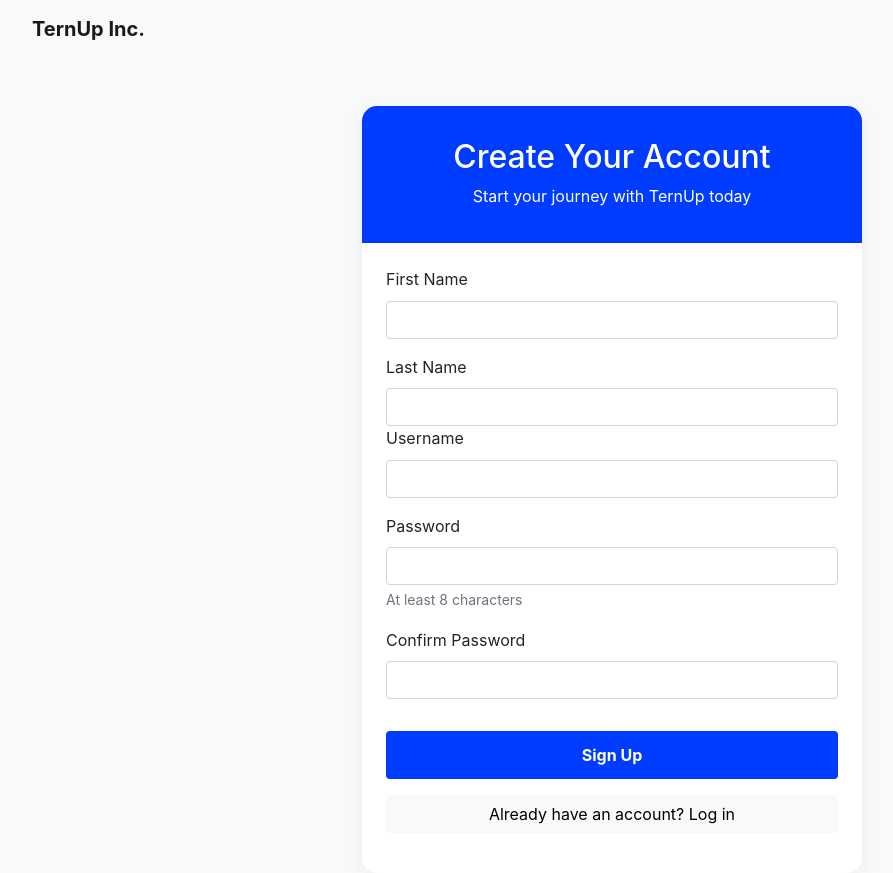
After one commit to TERN-UP-INC/internship-platform-app, a Flask app: page /Signup in a window 1280 px wide. The commit adds this page. Shown: the whole page, without its empty margins (28-921 px from the left). Run offline with Flask 3, Linux system fonts and the light colour scheme; parts of the project's set-up code (start-up, migrations or seed data) failed here and were passed over.

Commit message:
added a signup page, which also adds to the students file

```diff
--- a/App/data/students.csv
+++ b/App/data/students.csv
@@ -6,3 +6,9 @@
 5,john33,bobpass,Julie,Robinson
 6,ccunningham,bobpass,David,Park
 7,bob,bobpass,John,Smith
+21,manny,manpass,Pencil,Man
+22,Hoisen,jaypass,kenneth,Hosein
+23,nram,npass,Nelly,Ramai
+24,jwill,jpass,jason,squilliams
+25,json,jsonpass,jameel,richardson
+26,snichdx,him,Nicho,Mendy
--- a/App/models/user.py
+++ b/App/models/user.py
@@ -59,6 +59,13 @@
 
     def __repr__(self):
         return f"<Student {self.username}>"
+    def get_json(self):
+        return {
+            'id': self.id,
+            'username': self.username,
+            'firstname': self.firstname,
+            'lastname': self.lastname
+        }
 
 
 class Admin(User):
--- a/App/templates/layout.html
+++ b/App/templates/layout.html
@@ -63,6 +63,10 @@
             </div>
             <button type="submit" class="btn btn-primary">Login</button>
           </form>
+          <form class="d-flex" method="GET" action="/Signup">
+          <button type="submit" class="btn btn-primary">Sign Up</button>
+          </form>
+
           {% endif %}
         </div>
       </div>
--- /dev/null
+++ b/App/templates/signup.html
@@ -0,0 +1,169 @@
+<!doctype html>
+<html>
+
+  <head>
+
+    <link rel="apple-touch-icon" sizes="180x180" href="{{ url_for('static', filename='apple-touch-icon.png') }}">
+    <link rel="icon" type="image/png" sizes="32x32" href="{{ url_for('static', filename='favicon-32x32.png') }}">
+    <link rel="icon" type="image/png" sizes="16x16" href="{{ url_for('static', filename='favicon-16x16.png') }}">
+    <link rel="manifest" href="{{ url_for('static', filename='site.webmanifest') }}">
+    <link href="https://cdn.jsdelivr.net/npm/bootstrap@5.0.2/dist/css/bootstrap.min.css" rel="stylesheet"
+      integrity="sha384-EVSTQN3/azprG1Anm3QDgpJLIm9Nao0Yz1ztcQTwFspd3yD65VohhpuuCOmLASjC" crossorigin="anonymous">
+    <meta name="viewport" content="width=device-width, initial-scale=1.0" />
+    <title>Sign Up | TernUp Inc.</title>
+    <style>
+      * {
+        margin: 0;
+        padding: 0;
+        box-sizing: border-box;
+      }
+
+      body {
+        font-family: Inter, Arial, sans-serif;
+        line-height: 1.6;
+        background-color: #f8f9fa;
+      }
+
+      .signup-container {
+        max-width: 500px;
+        margin: 0 auto;
+      }
+
+      .signup-card {
+        border: none;
+        border-radius: 15px;
+        box-shadow: 0 5px 20px rgba(0,0,0,0.05);
+      }
+
+      .signup-header {
+        background: linear-gradient(135deg, #003cff, #003cff);
+        color: white;
+        border-radius: 15px 15px 0 0 !important;
+        padding: 2rem;
+        text-align: center;
+      }
+
+      .btn-signup {
+        background: linear-gradient(135deg, #003cff, #003cff);
+        border: none;
+        padding: 12px;
+        font-weight: bold;
+      }
+
+      .btn-signup:hover {
+        opacity: 0.9;
+        transform: translateY(-2px);
+      }
+
+      .login-link {
+        color: #6e8efb;
+        text-decoration: none;
+      }
+
+      .login-link:hover {
+        text-decoration: underline;
+      }
+    </style>
+  </head>
+
+  <body>
+    <nav class="navbar navbar-expand-lg sticky-top navbar-light bg-light px-5">
+      <div class="container-fluid">
+        <a class="navbar-brand fw-bold" href="/">TernUp Inc.</a>
+        <button class="navbar-toggler" type="button" data-bs-toggle="collapse" data-bs-target="#navbarNav"
+          aria-controls="navbarNav" aria-expanded="false" aria-label="Toggle navigation">
+          <span class="navbar-toggler-icon"></span>
+        </button>
+        <div class="collapse navbar-collapse" id="navbarNav">
+          <ul class="navbar-nav me-auto mb-2 mb-lg-0">
+            {% if is_authenticated %}
+            {% block user_routes %}{% endblock %}
+            {% endif %}
+          </ul>
+
+          {% if is_authenticated %}
+          <ul class="navbar-nav">
+            <li class="nav-item">
+              <a class="nav-link" href="/logout">Logout</a>
+            </li>
+          </ul>
+          {% endif %}
+        </div>
+      </div>
+    </nav>
+      </div>
+    </nav>
+
+    <main class="container mt-5">
+      <div class="signup-container">
+        <div class="card signup-card">
+          <div class="card-header signup-header">
+            <h2>Create Your Account</h2>
+            <p class="mb-0">Start your journey with TernUp today</p>
+          </div>
+          <div class="card-body p-4">
+            <form method="POST" action="/Signup">
+              <div class="mb-3">
+                <label for="FirstName" class="form-label">First Name</label>
+                <input type="text" class="form-control" id="FirstName" name="FirstName" required>
+              </div>
+                <div class="mb-3">
+                    <label for="LastName" class="form-label">Last Name</label>
+                    <input type="text" class="form-control" id="LastName" name="LastName" required>
+              <div class="mb-3">
+                <label for="username" class="form-label">Username</label>
+                <input type="text" class="form-control" id="username" name="username" required>
+              </div>
+              <div class="mb-3">
+                <label for="password" class="form-label">Password</label>
+                <input type="password" class="form-control" id="password" name="password" required>
+                <div class="form-text">At least 8 characters</div>
+              </div>
+              <div class="mb-3">
+                <label for="confirmPassword" class="form-label">Confirm Password</label>
+                <input type="password" class="form-control" id="confirmPassword" name="confirm_password" required>
+              </div>
+              <button type="submit" class="btn btn-signup btn-primary w-100 mt-3">Sign Up</button>
+            </form>
+            <div class="text-center mt-3"></div>
+            <form class="d-flex mt-3" method="GET" action="/">
+              <button type="submit" class="btn btn-light w-100">Already have an account? Log in</button>
+            </form>
+            </div>
+          </div>
+        </div>
+      </div>
+    </main>
+
+    <script src="https://cdn.jsdelivr.net/npm/bootstrap@5.0.2/dist/js/bootstrap.bundle.min.js"
+      integrity="sha384-MrcW6ZMFYlzcLA8Nl+NtUVF0sA7MsXsP1UyJoMp4YLEuNSfAP+JcXn/tWtIaxVXM"
+      crossorigin="anonymous"></script>
+    <script>
+      {% with messages = get_flashed_messages() %}
+      {% if messages %}
+      {% for message in messages %}
+      const toastEl = document.createElement('div');
+      toastEl.className = 'toast align-items-center text-white bg-primary border-0 position-fixed';
+      toastEl.setAttribute('role', 'alert');
+      toastEl.setAttribute('aria-live', 'assertive');
+      toastEl.setAttribute('aria-atomic', 'true');
+      toastEl.style.bottom = '1rem';
+      toastEl.style.right = '1rem';
+      toastEl.style.zIndex = '1050';
+      toastEl.innerHTML = `
+            <div class="d-flex">
+              <div class="toast-body">
+                {{ message}}
+              </div>
+              <button type="button" class="btn-close btn-close-white me-2 m-auto" data-bs-dismiss="toast" aria-label="Close"></button>
+            </div>
+          `;
+      document.body.appendChild(toastEl);
+      const toast = new bootstrap.Toast(toastEl);
+      toast.show();
+      {% endfor %}
+      {% endif %}
+      {% endwith %}
+    </script>
+  </body>
+</html>
--- a/App/views/auth.py
+++ b/App/views/auth.py
@@ -1,13 +1,17 @@
 from flask import Blueprint, render_template, jsonify, request, flash, send_from_directory, flash, redirect, url_for
-from flask_jwt_extended import jwt_required, current_user, unset_jwt_cookies, set_access_cookies
-
-
+from flask_jwt_extended import jwt_required, current_user, unset_jwt_cookies, set_access_cookies, create_access_token
+import csv, os
+from App.models.user import Student
 from.index import index_views
 
 from App.controllers import (
     login
 )
 
+from App.controllers import(
+    get_user_by_username,
+    create_student
+    )
 auth_views = Blueprint('auth_views', __name__, template_folder='../templates')
 
 
@@ -40,6 +44,42 @@
     unset_jwt_cookies(response)
     return response
 
+@auth_views.route('/Signup', methods=['GET'])
+def signup_page():
+    return render_template('signup.html', title="Signup")
+
+
+
+@auth_views.route('/Signup', methods=['POST'])
+def signup_action():
+    data = request.form
+    if get_user_by_username(data['username']):
+        flash('Username already exists')
+        return redirect(url_for('auth_views.signup_action', title ="Signup"))
+    if get_user_by_username(data['username']):
+        flash('Username already exists')
+        return redirect(url_for('auth_views.signup_action', title ="Signup"))
+    if data['password'] != data['confirm_password']:
+        flash('Password and Confirm Password do not match')
+        return redirect(url_for('auth_views.signup_action', title ="Signup"))
+    new_student = create_student(
+        username=data['username'],
+        password=data['password'],
+        firstname=data['FirstName'],
+        lastname=data['LastName'],
+    )
+    csv_file_path = os.path.join(os.path.dirname(__file__), '../data/students.csv')
+    with open(csv_file_path, mode='a', newline='') as csv_file:
+        csv_writer = csv.writer(csv_file)
+        csv_writer.writerow([new_student.id, data['username'], data['password'], data['FirstName'], data['LastName']])
+
+    token = login(data['username'], data['password'])
+    response = redirect(url_for('index_views.index_page'))
+    set_access_cookies(response, token)
+    flash('Signup Successful')
+    return response
+
+
 '''
 API Routes
 '''
```
Also changed, not shown: App/templates/index.html (+73 -11 lines), images/Hero.jpg (added).
